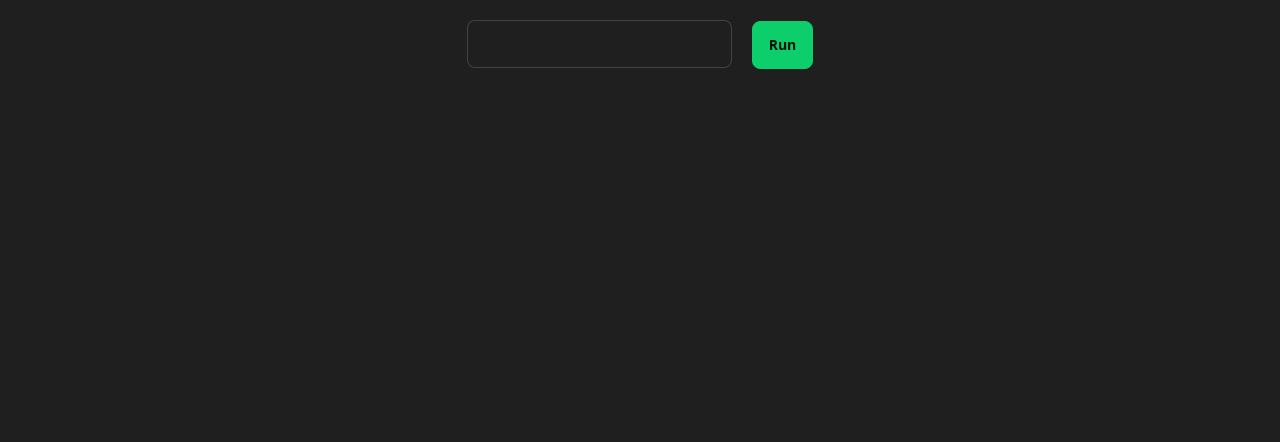
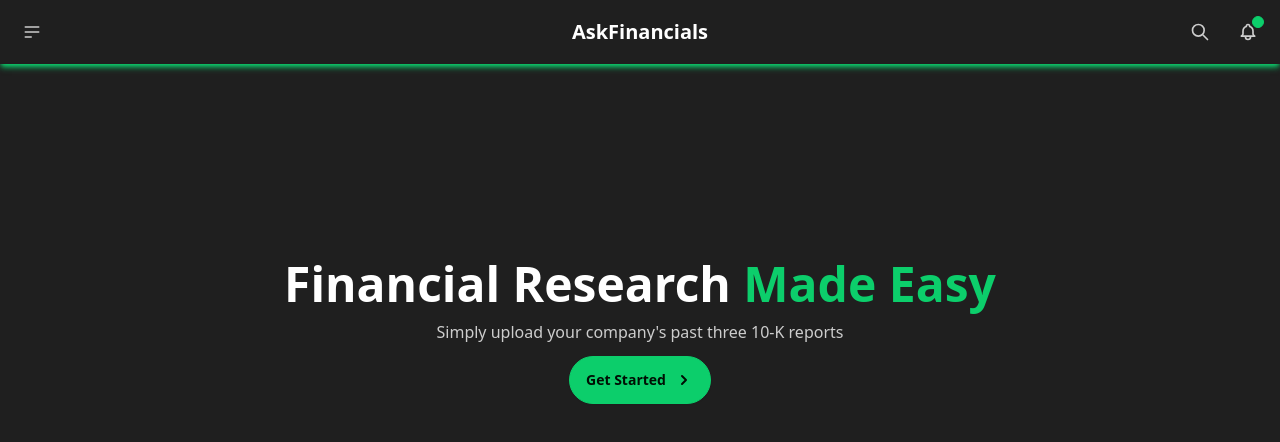
Before and after one commit to sanjitvijay/AskFinancials, a React (Create React App) app: page / in a window 1280 px wide. Shown: the top 442 px of the page. Built offline with nearby package versions, Linux system fonts and the light colour scheme; no server answers.

Commit message:
Designed Loading Page

```diff
--- a/package.json
+++ b/package.json
@@ -10,7 +10,7 @@
     "daisyui": "^4.10.1",
     "react": "^18.2.0",
     "react-dom": "^18.2.0",
-    "react-router": "^6.22.3",
+    "react-router-dom": "^6.22.3",
     "react-scripts": "5.0.1",
     "tailwindcss": "^3.4.3",
     "web-vitals": "^2.1.4"
--- a/public/index.html
+++ b/public/index.html
@@ -24,7 +24,7 @@
       work correctly both with client-side routing and a non-root public URL.
       Learn how to configure a non-root public URL by running `npm run build`.
     -->
-    <title>React App</title>
+    <title>Finance App</title>
   </head>
   <body>
     <noscript>You need to enable JavaScript to run this app.</noscript>
--- a/src/App.js
+++ b/src/App.js
@@ -1,47 +1,18 @@
-import { useState, useEffect } from "react";
-import genAI from "./googleClient";
+import {BrowserRouter as Router, Route, Routes} from 'react-router-dom'
+import Home from './pages/Home'
+import TopNavbar from './components/TopNavbar';
 function App() {
-  const [story, setStory] = useState("");
-  const [prompt, setPrompt] = useState("");
-  const [loading, setLoading] = useState(false);
-  const onChange = (e) => {
-    setPrompt(e.target.value);
-  };
-  const STORY_CHUNK_SIZE = 10; // Update story every 100 characters
-
-  const run = async (e) => {
-    setStory("");
-    e.preventDefault();
-    const model = genAI.getGenerativeModel({ model: "gemini-pro" });
-    let text;
-    const result = await model.generateContentStream([prompt]);
-    for await (const chunk of result.stream) {
-      text += chunk.text();
-      if (text.length > STORY_CHUNK_SIZE) {
-        while (text.length != 0) {
-          const slicedText = text.slice(0, 10);
-          setStory(prevStory => prevStory + slicedText);
-          text = text.slice(10);
-        }
-      }
-    }
-  };
   return (
-    <div className="p-5">
-      <div className="flex justify-center">
-        <form>
-          <input
-            className="input input-bordered input-neutral"
-            onChange={onChange}
-          ></input>
-          <button type="submit" className="btn btn-primary ml-5" onClick={run}>
-            Run
-          </button>
-        </form>
+    <>
+      <TopNavbar />
+      <div className='p-5'>
+        <Router>
+          <Routes>
+            <Route path='/' element={<Home />} />
+          </Routes>
+        </Router>
       </div>
-
-      <p>{loading ? "loading" : story}</p>
-    </div>
+    </>
   );
 }
 
--- /dev/null
+++ b/src/components/RightArrow.jsx
@@ -0,0 +1,11 @@
+import React from 'react';
+
+function RightArrow() {
+    return (
+        <svg className="h-5 w-5 transform -rotate-90" xmlns="http://www.w3.org/2000/svg" viewBox="0 0 20 20" fill="currentColor">
+            <path fillRule="evenodd" d="M5.293 7.293a1 1 0 011.414 0L10 10.586l3.293-3.293a1 1 0 111.414 1.414l-4 4a1 1 0 01-1.414 0l-4-4a1 1 0 010-1.414z" clipRule="evenodd" />
+        </svg>
+    );
+}
+
+export default RightArrow;
--- /dev/null
+++ b/src/components/TopNavbar.jsx
@@ -0,0 +1,34 @@
+function TopNavbar() {
+    return (
+        <div className="navbar bg-base-100 shadow-md shadow-primary">
+            <div className="navbar-start">
+                <div className="dropdown">
+                <div tabIndex={0} role="button" className="btn btn-ghost btn-circle">
+                    <svg xmlns="http://www.w3.org/2000/svg" className="h-5 w-5" fill="none" viewBox="0 0 24 24" stroke="currentColor"><path strokeLinecap="round" strokeLinejoin="round" strokeWidth="2" d="M4 6h16M4 12h16M4 18h7" /></svg>
+                </div>
+                <ul tabIndex={0} className="menu menu-sm border border-primary dropdown-content z-[1] p-2 mt-1 shadow-md shadow-primary bg-base-100 rounded-box w-52 ">
+                    <li><a>Homepage</a></li>
+                    <li><a>Portfolio</a></li>
+                    <li><a>About</a></li>
+                </ul>
+                </div>
+            </div>
+            <div className="navbar-center">
+                <a className="btn btn-ghost text-xl text-secondary">AskFinancials</a>
+            </div>
+            <div className="navbar-end">
+                <button className="btn btn-ghost btn-circle">
+                <svg xmlns="http://www.w3.org/2000/svg" className="h-5 w-5" fill="none" viewBox="0 0 24 24" stroke="currentColor"><path strokeLinecap="round" strokeLinejoin="round" strokeWidth="2" d="M21 21l-6-6m2-5a7 7 0 11-14 0 7 7 0 0114 0z" /></svg>
+                </button>
+                <button className="btn btn-ghost btn-circle">
+                <div className="indicator">
+                    <svg xmlns="http://www.w3.org/2000/svg" className="h-5 w-5" fill="none" viewBox="0 0 24 24" stroke="currentColor"><path strokeLinecap="round" strokeLinejoin="round" strokeWidth="2" d="M15 17h5l-1.405-1.405A2.032 2.032 0 0118 14.158V11a6.002 6.002 0 00-4-5.659V5a2 2 0 10-4 0v.341C7.67 6.165 6 8.388 6 11v3.159c0 .538-.214 1.055-.595 1.436L4 17h5m6 0v1a3 3 0 11-6 0v-1m6 0H9" /></svg>
+                    <span className="badge badge-xs badge-primary indicator-item"></span>
+                </div>
+                </button>
+            </div>
+            </div>
+    );
+}
+
+export default TopNavbar;
--- /dev/null
+++ b/src/context/AppProvider.jsx
@@ -0,0 +1,22 @@
+import { createContext, useContext, useEffect, useState } from "react";
+import { useNavigate } from "react-router-dom";
+
+const AppContext = createContext();
+
+export const useAppContext = () => useContext(AppContext);
+
+function AppProvider({children}) {
+    const [files, setFiles] = useState([]);
+
+    const onFileChange = e => {
+        setFiles([...e.target.files])
+    }
+
+    return (
+        <AppContext.Provider value={{files, onFileChange}}>
+            {children}
+        </AppContext.Provider>
+    );
+}
+
+export default AppProvider;
--- a/src/index.js
+++ b/src/index.js
@@ -3,11 +3,13 @@
 import './index.css';
 import App from './App';
 import reportWebVitals from './reportWebVitals';
-
+import AppProvider from './context/AppProvider';
 const root = ReactDOM.createRoot(document.getElementById('root'));
 root.render(
   <React.StrictMode>
-    <App />
+    <AppProvider>
+      <App />
+    </AppProvider>
   </React.StrictMode>
 );
 
--- /dev/null
+++ b/src/pages/Home.jsx
@@ -0,0 +1,70 @@
+import { useState, useEffect } from "react";
+import genAI from "../googleClient";
+import RightArrow from "../components/RightArrow";
+import { useAppContext } from "../context/AppProvider";
+
+function Home() {
+    const [story, setStory] = useState('')
+    const [prompt, setPrompt] = useState('')
+    const [loading, setLoading] = useState(false)
+    const [showFileUpload, setShowFileUpload] = useState(false)
+
+    const {onFileChange} = useAppContext()
+
+    const onChange = (e) => {
+        setPrompt(e.target.value)
+    }
+    const run = async (e) => {
+        e.preventDefault()
+        const model = genAI.getGenerativeModel({ model: "gemini-pro" })
+
+        setLoading(true)
+        const result = await model.generateContent(prompt)
+        const response = await result.response
+        setLoading(false)
+
+        const text = response.text()
+        setStory(text)
+    }
+    return (
+        <div>
+            <div className="flex justify-center items-center mt-44">
+                <h1 className="text-secondary font-bold text-5xl text-center">Financial Research <span className="text-primary"> Made Easy</span></h1>
+            </div>
+            <p className="mt-3 text-center">Simply upload your company's past three 10-K reports</p>
+            <div className="flex justify-center">
+                {!showFileUpload &&
+                    <button
+                        className="btn btn-primary rounded-full mt-3"
+                        onClick={() => setShowFileUpload(true)}
+                    >
+                        Get Started <RightArrow/>
+                    </button>
+                }
+            </div>
+
+            {showFileUpload &&
+                <form>
+                    <div className="flex justify-center mt-5">
+                        <input
+                            type="file"
+                            multiple
+                            className="file-input file-input-primary w-full max-w-xs hover:shadow-md hover:shadow-primary"
+                        />
+                    </div>
+
+                    <div className="flex justify-center mt-5">
+                        <button
+                            className="btn btn-primary rounded-full"
+                            //onChange={onFileChange}
+                        >
+                            Generate Insights <RightArrow/>
+                        </button>
+                    </div>
+                </form>
+            }
+        </div>
+    );
+}
+
+export default Home;
```
Also changed, not shown: 1 other file (tests, documents, lock files or other folders).
